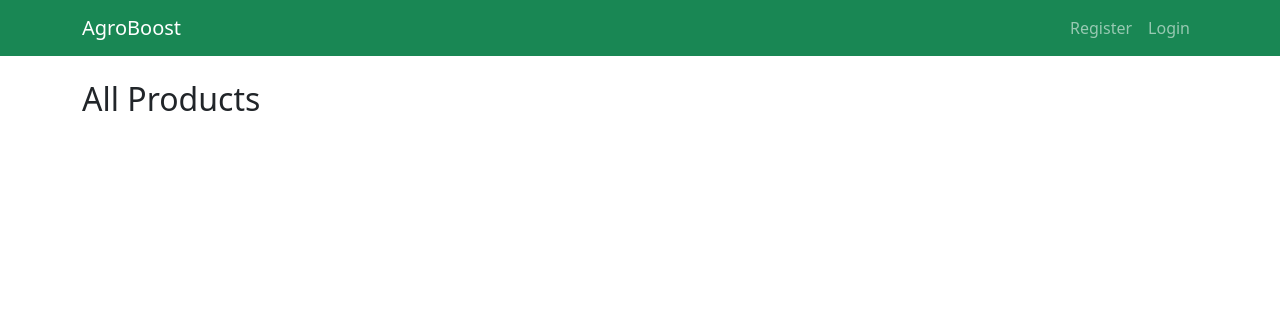
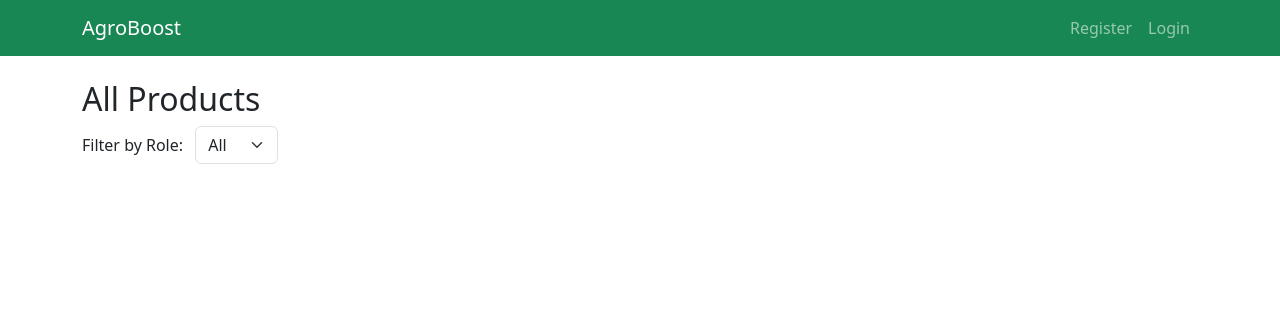
Before and after one commit to aditya13raja/agroboost_project, a Django app: page /products/ in a window 1280 px wide. Shown: the top 316 px of the page. Run offline with Django 4.2, Linux system fonts and the light colour scheme; data that the repository does not hold is empty.

Commit message:
Add feature to sort products by uploader role

```diff
--- a/agroboost/views.py
+++ b/agroboost/views.py
@@ -3,8 +3,10 @@ from django.contrib.auth import login, authenticate
 from .forms import UserRegisterForm, ProductForm
 from .models import Profile, Product, Resource
 
+
 def home(request):
     return render(request, 'home.html')
+
 
 def register(request):
     if request.method == 'POST':
@@ -19,8 +21,10 @@ def register(request):
         form = UserRegisterForm()
     return render(request, 'register.html', {'form': form})
 
+
 def dashboard(request):
     return render(request, 'dashboard.html')
+
 
 def add_product(request):
     if request.method == 'POST':
@@ -34,6 +38,11 @@ def add_product(request):
         form = ProductForm()
     return render(request, 'add_product.html', {'form': form})
 
+
 def view_products(request):
-    products = Product.objects.all()
+    role = request.GET.get('role')
+    if role in ['SHG', 'FPG']:
+        products = Product.objects.filter(uploader__profile__role=role)
+    else:
+        products = Product.objects.all()
     return render(request, 'view_products.html', {'products': products})
--- a/agroboost_project/settings.py
+++ b/agroboost_project/settings.py
@@ -130,3 +130,8 @@ TEMPLATES[0]['DIRS'] = [os.path.join(BASE_DIR, 'templates')]
 
 LOGIN_REDIRECT_URL = 'dashboard'
 LOGOUT_REDIRECT_URL = 'home'
+
+
+# Media files
+MEDIA_URL = '/media/'
+MEDIA_ROOT = os.path.join(BASE_DIR, 'media')
--- a/templates/view_products.html
+++ b/templates/view_products.html
@@ -1,6 +1,14 @@
 {% extends 'base.html' %}
 {% block content %}
 <h2>All Products</h2>
+<form method="GET" class="mb-3">
+  <label>Filter by Role:</label>
+  <select name="role" onchange="this.form.submit()" class="form-select w-auto d-inline mx-2">
+    <option value="">All</option>
+    <option value="SHG" {% if request.GET.role == 'SHG' %}selected{% endif %}>SHG</option>
+    <option value="FPG" {% if request.GET.role == 'FPG' %}selected{% endif %}>FPG</option>
+  </select>
+</form>
 <div class="row">
   {% for product in products %}
   <div class="col-md-4">
```
